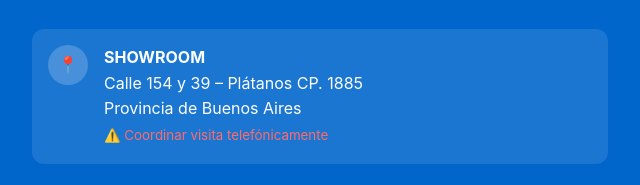
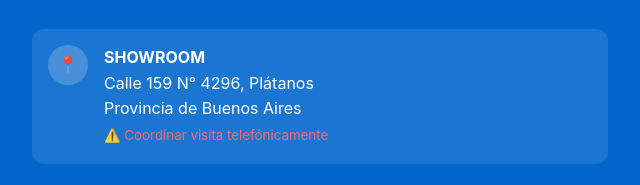
Before and after one commit to asteroidecomar/hidrostyle, a plain HTML site: page index.html in a window 1280 px wide. Shown: the part 3721-3906 px from the top of the page, 0-640 px from the left. Drawn offline with Linux system fonts and the light colour scheme.

Commit message:
Actualizo dirección del showroom

```diff
--- a/index.html
+++ b/index.html
@@ -343,7 +343,7 @@
                         <div class="contact-item-icon">📍</div>
                         <div>
                             <strong>SHOWROOM</strong><br>
-                            Calle 154 y 39 – Plátanos CP. 1885<br>
+                            Calle 159 N° 4296, Plátanos<br>
                             Provincia de Buenos Aires<br>
                             <small style="color: #ff6b6b;">⚠️ Coordinar visita telefónicamente</small>
                         </div>
```
